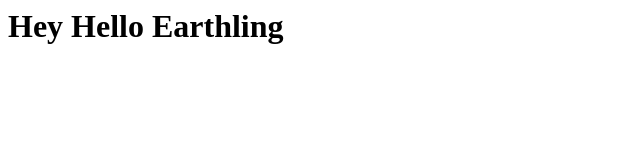
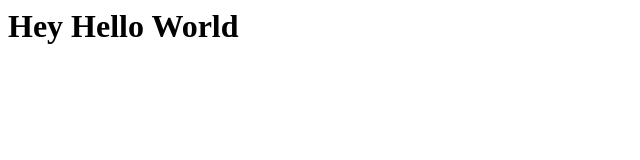
Before and after one commit to vo-olb/HelloWorld, a plain HTML site: page index.html in a window 1280 px wide. Shown: the whole page, without its empty margins (0-640 px from the left). Drawn offline with Linux system fonts and the light colour scheme.

Commit message:
Hello World

```diff
--- a/index.html
+++ b/index.html
@@ -1 +1 @@
-<h1>Hey Hello Earthling</h1>
+<h1>Hey Hello World</h1>
```
